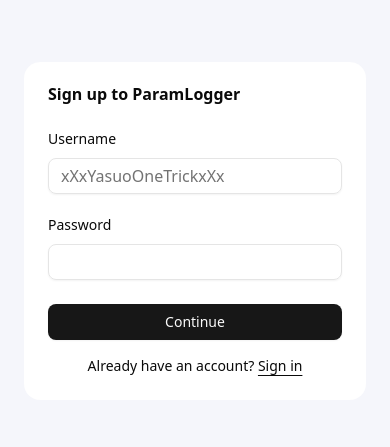
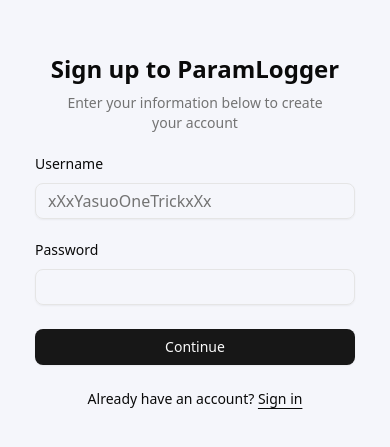
Before and after one commit to inno-apfel/param-logger, a React (Vite) app in the folder client/: page /signup in a window 390 px wide. Shown: the part 191-638 px from the top of the page. Built offline with nearby package versions, Linux system fonts and the light colour scheme.

Commit message:
Update login/signup pages from temporary design

```diff
--- a/client/src/components/login-form.tsx
+++ b/client/src/components/login-form.tsx
@@ -46,24 +46,33 @@ export function LoginForm({
   };
 
   return (
-    <div className={cn("flex flex-col gap-6", className)} {...props}>
-      <Card>
-        <CardHeader>
-          <CardTitle>Login to your account</CardTitle>
-          <CardDescription>
+    <div {...props}>
+      <form className="flex flex-col gap-6" onSubmit={handleLogin}>
+      <div className="flex flex-col items-center gap-2 text-center">
+        <h1 className="text-2xl font-bold">Login to your account</h1>
+        <p className="text-muted-foreground text-sm text-pretty">
           Enter your username below to login to your account
-          </CardDescription>
-        </CardHeader>
-        <CardContent>
+        </p>
+      </div>
+      <div className="grid gap-6">
         {errors.length > 0 ?
-          <div className='text-red-500 pb-8'>
+        <div className='text-red-500 text-muted-foreground text-center text-xs'>
             {errors.map((message) => {
-                  return <>&lt;{message}&gt;</>
+                return (
+                  <>
+                    <Card className="rounded-md py-4 px-8 bg-red-100 border border-red-300">
+                      <div className="flex justify-between">
+                        <div>
+                          {message}
+                        </div>
+                      </div>
+                    </Card>
+                    <br/>
+                  </>
+                )
             })}
         </div>
         : null}
-          <form onSubmit={handleLogin}>
-            <div className="flex flex-col gap-6">
         <div className="grid gap-3">
           <Label htmlFor="username">Username</Label>
           <Input
@@ -85,27 +94,31 @@ export function LoginForm({
             </div>
             <Input id="password" type="password" required />
         </div>
-              <div className="flex flex-col gap-3">
         <Button type="submit" className="w-full">
           Login
         </Button>
-                {/* <Button variant="outline" className="w-full">
-                  Login with Google
+        {/* <div className="after:border-border relative text-center text-sm after:absolute after:inset-0 after:top-1/2 after:z-0 after:flex after:items-center after:border-t">
+          <span className="bg-background text-muted-foreground relative z-10 px-2">
+            Or continue with
+          </span>
+        </div>
+        <Button variant="outline" className="w-full">
+          <svg xmlns="http://www.w3.org/2000/svg" viewBox="0 0 24 24">
+            <path
+              d="M12 .297c-6.63 0-12 5.373-12 12 0 5.303 3.438 9.8 8.205 11.385.6.113.82-.258.82-.577 0-.285-.01-1.04-.015-2.04-3.338.724-4.042-1.61-4.042-1.61C4.422 18.07 3.633 17.7 3.633 17.7c-1.087-.744.084-.729.084-.729 1.205.084 1.838 1.236 1.838 1.236 1.07 1.835 2.809 1.305 3.495.998.108-.776.417-1.305.76-1.605-2.665-.3-5.466-1.332-5.466-5.93 0-1.31.465-2.38 1.235-3.22-.135-.303-.54-1.523.105-3.176 0 0 1.005-.322 3.3 1.23.96-.267 1.98-.399 3-.405 1.02.006 2.04.138 3 .405 2.28-1.552 3.285-1.23 3.285-1.23.645 1.653.24 2.873.12 3.176.765.84 1.23 1.91 1.23 3.22 0 4.61-2.805 5.625-5.475 5.92.42.36.81 1.096.81 2.22 0 1.606-.015 2.896-.015 3.286 0 .315.21.69.825.57C20.565 22.092 24 17.592 24 12.297c0-6.627-5.373-12-12-12"
+              fill="currentColor"
+            />
+          </svg>
+          Login with GitHub
         </Button> */}
       </div>
-            </div>
-            <div className="mt-4 text-center text-sm">
+      <div className="text-center text-sm">
         Don&apos;t have an account?{" "}
-              {/* <a href="#" className="underline underline-offset-4">
-                Sign up
-              </a> */}
         <Link to="/signup" className="underline underline-offset-4">
           Sign up
         </Link>
       </div>
     </form>
-        </CardContent>
-      </Card>
     </div>
   )
 }
--- a/client/src/components/signup-form.tsx
+++ b/client/src/components/signup-form.tsx
@@ -42,6 +42,82 @@ export function SignupForm({
     }
   };
 
+  return (
+    <div {...props}>
+      <form className="flex flex-col gap-6" onSubmit={handleSignup}>
+      <div className="flex flex-col items-center gap-2 text-center">
+        <h1 className="text-2xl font-bold">Sign up to ParamLogger</h1>
+        <p className="text-muted-foreground text-sm text-pretty">
+          Enter your information below to create your account
+        </p>
+      </div>
+      <div className="grid gap-6">
+        {errors.length > 0 ?
+        <div className='text-red-500 text-muted-foreground text-center text-xs'>
+            {errors.map((message) => {
+                return (
+                  <>
+                    <Card className="rounded-md py-4 px-8 bg-red-100 border border-red-300">
+                      <div className="flex justify-between">
+                        <div>
+                          {message}
+                        </div>
+                      </div>
+                    </Card>
+                    <br/>
+                  </>
+                )
+            })}
+        </div>
+        : null}
+        <div className="grid gap-3">
+          <Label htmlFor="username">Username</Label>
+          <Input
+            id="username"
+            type="username"
+            placeholder="xXxYasuoOneTrickxXx"
+            required
+          />
+        </div>
+        <div className="grid gap-3">
+          <div className="flex items-center">
+            <Label htmlFor="password">Password</Label>
+              {/* <a
+                href="#"
+                className="ml-auto inline-block text-sm underline-offset-4 hover:underline"
+              >
+                Forgot your password?
+              </a> */}
+            </div>
+            <Input id="password" type="password" required />
+        </div>
+        <Button type="submit" className="w-full">
+          Continue
+        </Button>
+        {/* <div className="after:border-border relative text-center text-sm after:absolute after:inset-0 after:top-1/2 after:z-0 after:flex after:items-center after:border-t">
+          <span className="bg-background text-muted-foreground relative z-10 px-2">
+            Or continue with
+          </span>
+        </div>
+        <Button variant="outline" className="w-full">
+          <svg xmlns="http://www.w3.org/2000/svg" viewBox="0 0 24 24">
+            <path
+              d="M12 .297c-6.63 0-12 5.373-12 12 0 5.303 3.438 9.8 8.205 11.385.6.113.82-.258.82-.577 0-.285-.01-1.04-.015-2.04-3.338.724-4.042-1.61-4.042-1.61C4.422 18.07 3.633 17.7 3.633 17.7c-1.087-.744.084-.729.084-.729 1.205.084 1.838 1.236 1.838 1.236 1.07 1.835 2.809 1.305 3.495.998.108-.776.417-1.305.76-1.605-2.665-.3-5.466-1.332-5.466-5.93 0-1.31.465-2.38 1.235-3.22-.135-.303-.54-1.523.105-3.176 0 0 1.005-.322 3.3 1.23.96-.267 1.98-.399 3-.405 1.02.006 2.04.138 3 .405 2.28-1.552 3.285-1.23 3.285-1.23.645 1.653.24 2.873.12 3.176.765.84 1.23 1.91 1.23 3.22 0 4.61-2.805 5.625-5.475 5.92.42.36.81 1.096.81 2.22 0 1.606-.015 2.896-.015 3.286 0 .315.21.69.825.57C20.565 22.092 24 17.592 24 12.297c0-6.627-5.373-12-12-12"
+              fill="currentColor"
+            />
+          </svg>
+          Login with GitHub
+        </Button> */}
+      </div>
+      <div className="text-center text-sm">
+        Already have an account?{" "}
+        <Link to="/login" className="underline underline-offset-4">
+          Sign in
+        </Link>
+      </div>
+    </form>
+    </div>
+  )
   return (
     <div className={cn("flex flex-col gap-6", className)} {...props}>
       <Card>
--- a/client/src/pages/login-page.tsx
+++ b/client/src/pages/login-page.tsx
@@ -17,9 +17,20 @@ const LoginPage = () => {
   },[user])
 
   return (
-    <div className="flex min-h-svh w-full items-center justify-center p-6 md:p-10">
-      <div className="w-full max-w-sm">
-        <LoginForm />
+    <div className="grid min-h-svh lg:grid-cols-2">
+      <div className="flex flex-col gap-4 p-6 md:p-10">
+        <div className="flex flex-1 items-center justify-center">
+          <div className="w-full max-w-xs">
+            <LoginForm />
+          </div>
+        </div>
+      </div>
+      <div className="bg-muted relative hidden lg:block">
+        <img
+          src="https://ui.shadcn.com/placeholder.svg"
+          alt="Image"
+          className="absolute inset-0 h-full w-full object-cover dark:brightness-[0.2] dark:grayscale"
+        />
       </div>
     </div>
   );
--- a/client/src/pages/signup-page.tsx
+++ b/client/src/pages/signup-page.tsx
@@ -2,9 +2,20 @@ import { SignupForm } from "@/components/signup-form"
 
 const SignupPage = () => {
   return (
-    <div className="flex min-h-svh w-full items-center justify-center p-6 md:p-10">
-      <div className="w-full max-w-sm">
-        <SignupForm />
+    <div className="grid min-h-svh lg:grid-cols-2">
+      <div className="bg-muted relative hidden lg:block">
+        <img
+          src="https://ui.shadcn.com/placeholder.svg"
+          alt="Image"
+          className="absolute inset-0 h-full w-full object-cover dark:brightness-[0.2] dark:grayscale"
+        />
+      </div>
+      <div className="flex flex-col gap-4 p-6 md:p-10">
+        <div className="flex flex-1 items-center justify-center">
+          <div className="w-full max-w-xs">
+            <SignupForm />
+          </div>
+        </div>
       </div>
     </div>
   );
```
Lines whose indentation alone changed are shown as unchanged.
